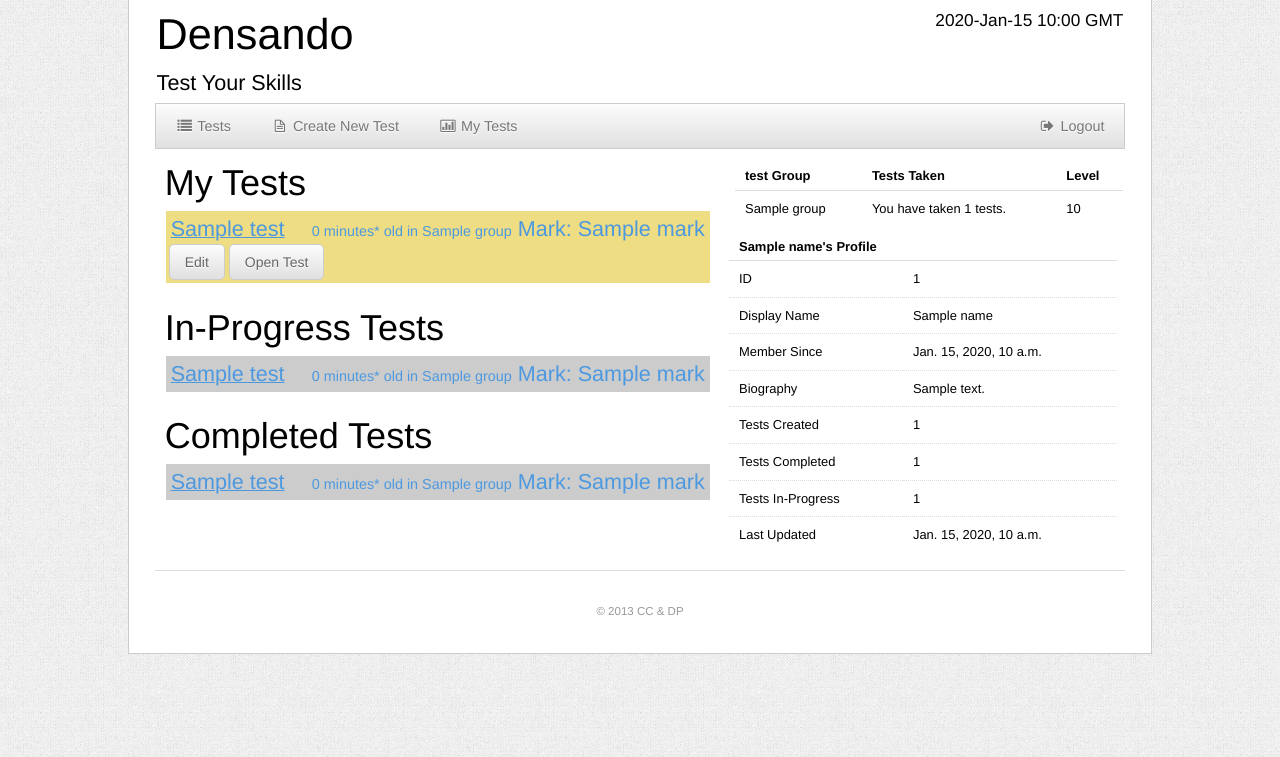
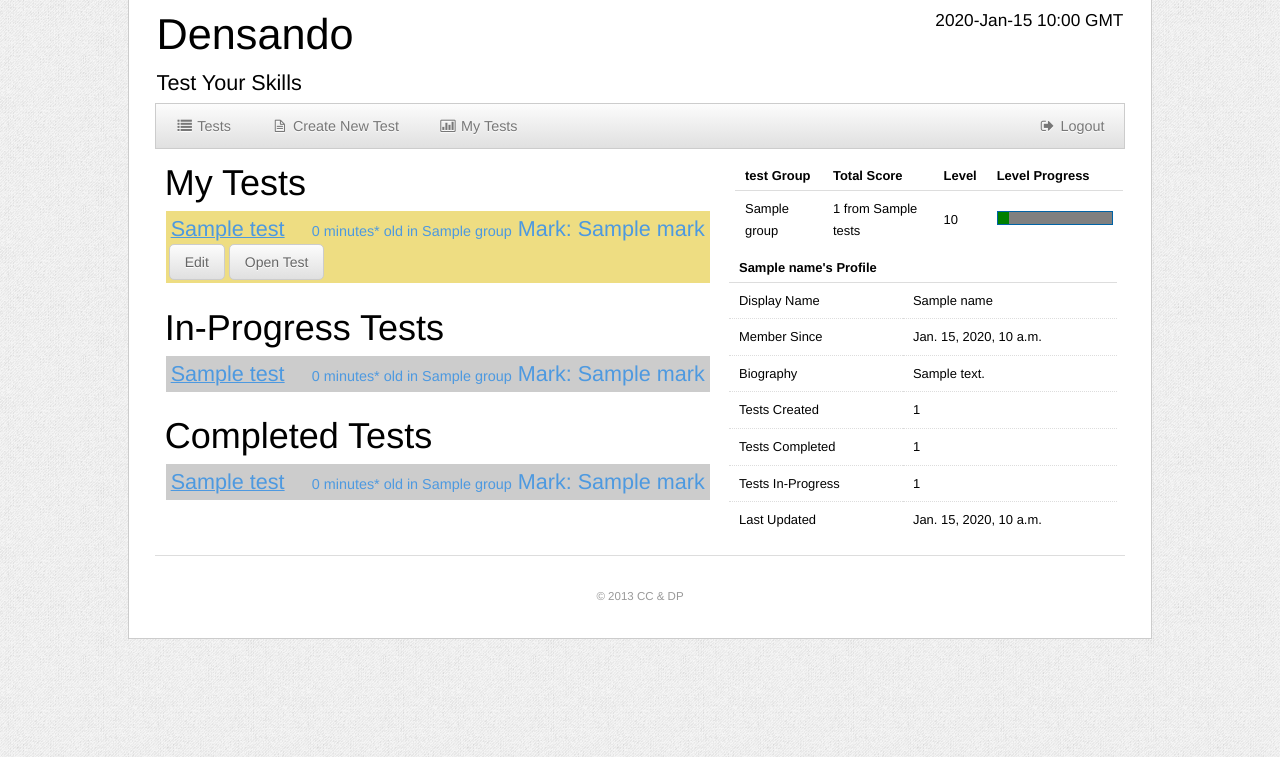
Before and after one commit to pierce403/densando, a Django app: template templates/profile.html in a window 1280 px wide. Shown: the part 16-773 px from the top of the page. Run offline with Django 3.2, Linux system fonts and the light colour scheme; the template is opened without the code that fills it: most values are stand-ins (such as "Sample title", 1, 10 or a date in 2020); some libraries are stand-ins or nearby versions.

Commit message:
Updated the profile stats to display progress nicer.

```diff
--- a/densando.py
+++ b/densando.py
@@ -444,16 +444,17 @@ def get_grouped_marks( ancestor_key ):
             # If the set of groups got longer, add a new dict to the list
             grouped_marks.append({
                 'name': mark.test.group,
-                'tests_taken': [ mark.test, ],
+                'tests_taken': 0,
                 'total_score': mark.mark,
             })
         else:
             for group in grouped_marks:
                 if group['name'] == mark.test.group:
-                    group['tests_taken'].append( mark.test )
+                    group['tests_taken'] += 1
                     group['total_score'] += mark.mark
     for group in grouped_marks:
         group['level'] = math.floor( math.log( group['total_score'],2 ) )
+        group['level_progress'] = (math.log( group['total_score'],2 ) - group['level']) * 100
     return grouped_marks
 
 
--- a/templates/css/style.css
+++ b/templates/css/style.css
@@ -163,6 +163,17 @@ display:block;
 
 ****************************/
 
+progress {
+  color: #0063a6;
+  font-size: .6em;
+  line-height: 1.5em;
+  text-indent: .5em;
+  width: 15em;
+  height: 1.8em;
+  border: 1px solid #0063a6;
+  background: #fff;
+}
+
 .test-preview {
     margin:3px;
     padding:3px;
--- a/templates/profile.html
+++ b/templates/profile.html
@@ -4,18 +4,19 @@
 
 <section class="col_5" style="float:right;">
 <table style="margin: 6px;">
-	<thead><tr><th>test Group</th><th>Tests Taken</th><th>Level</th></tr></thead>
+	<thead><tr><th>test Group</th><th>Total Score</th><th>Level</th><th>Level Progress</th></tr></thead>
 	<tbody>
         {% for group in grouped_marks %}
         <tr><td>{{ group.name }}</td>
-        <td>You have taken {{ group.tests_taken|length }} test{{ group.tests_taken|pluralize }}.</td>
-        <td>{{ group.level|floatformat:"0" }}</td></tr>
+        <td>{{ group.total_score }} from {{ group.tests_taken }} test{{ group.tests_taken|pluralize }}</td>
+        <td>{{ group.level|floatformat:"0" }}</td>
+        <td><progress id='p' max='100' value={{ group.level_progress }}></progress></td>
+        </tr>
         {% endfor %}
     </tbody></table>
     <table>
     <thead><tr><th colspan="2">{{ name }}'s Profile</th></tr></thead>
     <tbody>
-		<tr><td>ID</td><td>{{ id }}</td></tr>
 		<tr><td>Display Name</td><td>{{ name }}</td></tr>
 		<tr><td>Member Since</td><td>{{ created }}</td></tr>
 		<tr><td>Biography</td><td>{{ bio }}</td></tr>
```
